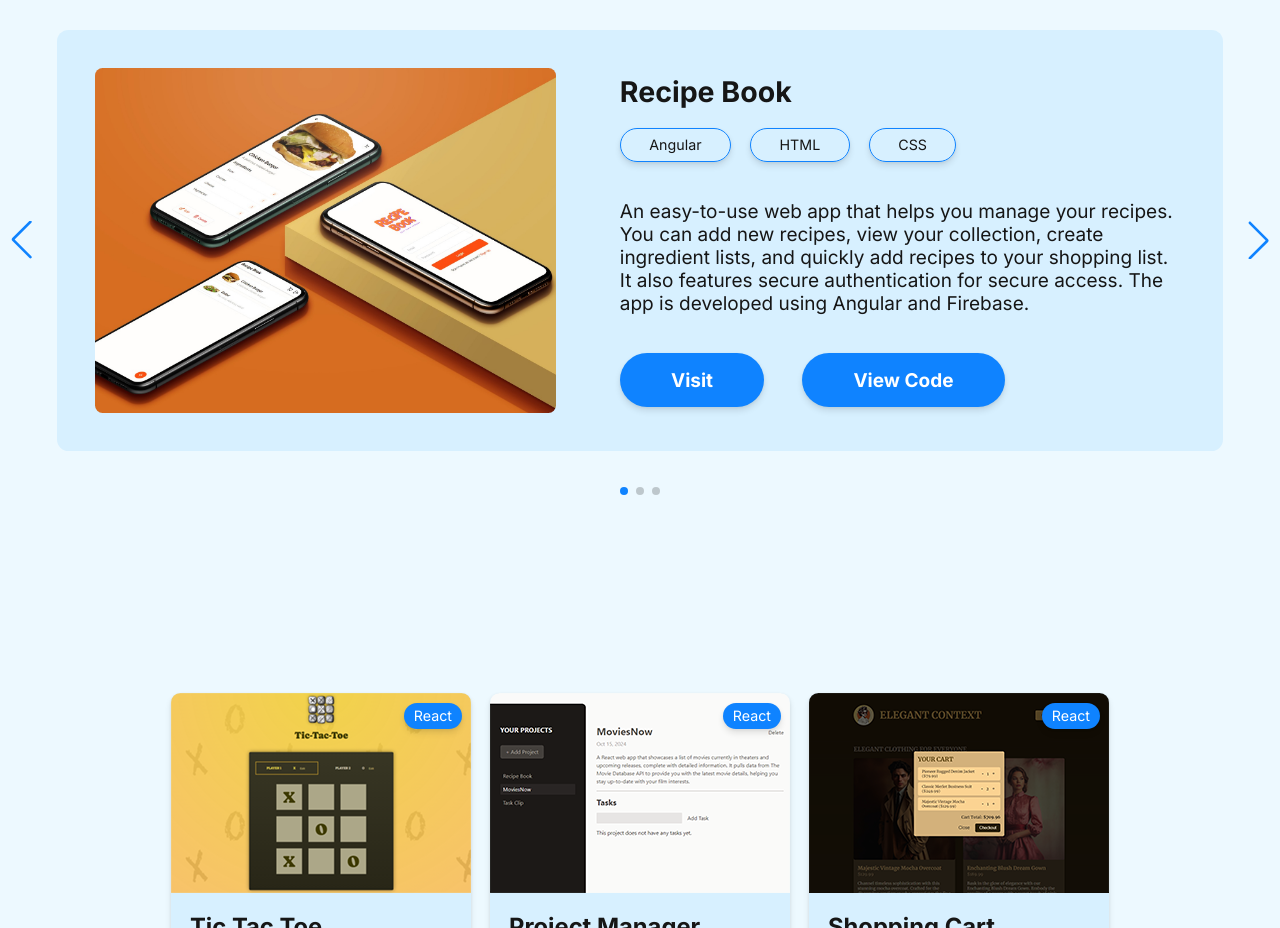
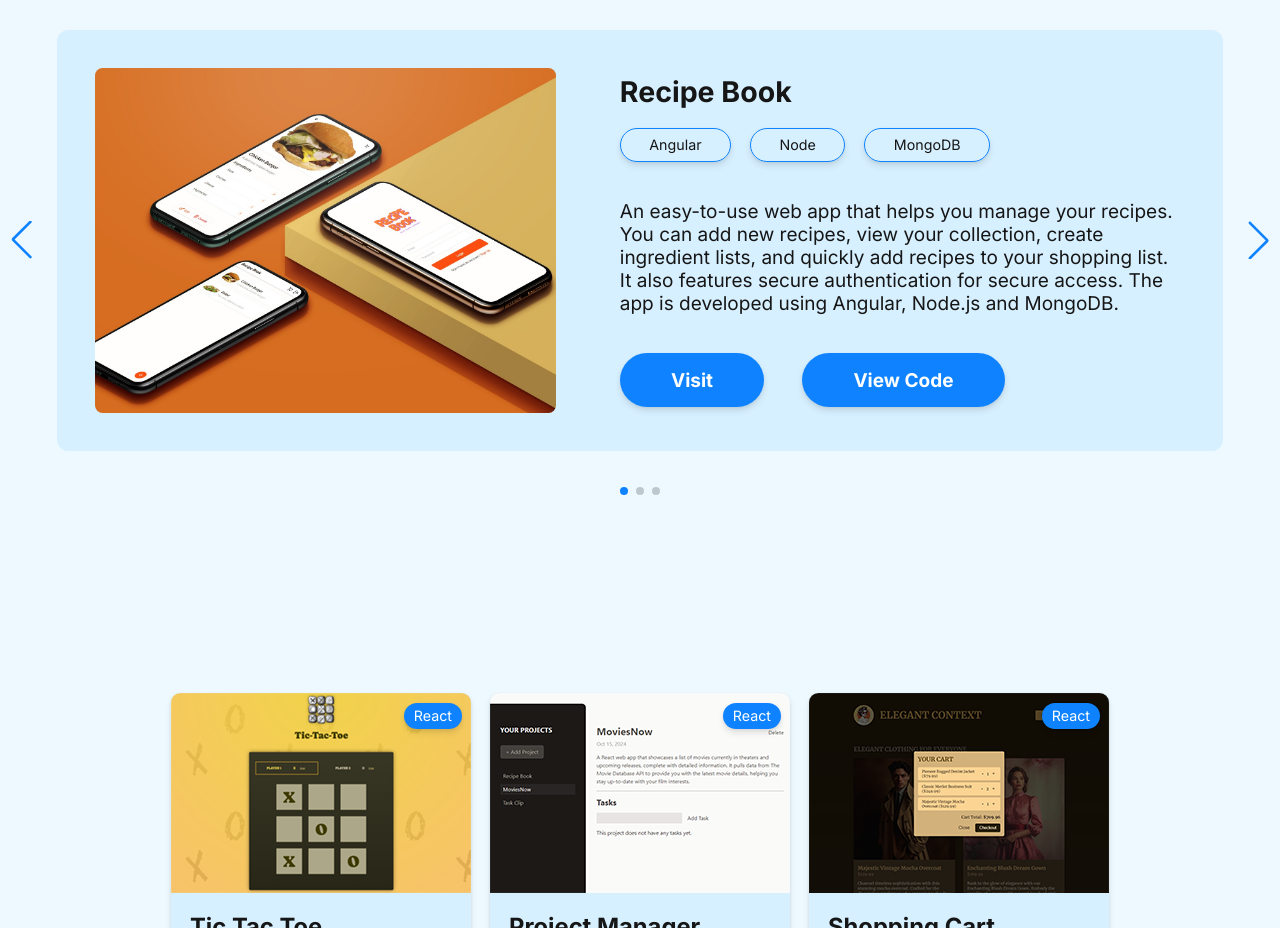
Before and after one commit to imPrafull/portfolio, a React (Create React App) app: page / in a window 1280 px wide. Shown: the part 2700-3628 px from the top of the page. Built offline with nearby package versions, Linux system fonts and the light colour scheme.

Commit message:
Project updates

```diff
--- a/src/components/About.js
+++ b/src/components/About.js
@@ -16,7 +16,7 @@ export default function About() {
             <div className={classes.container}>
                 <div className={classes.profile + ' content large'}>
                     <div className={classes['profile-pic']}>
-                        <img src={profileImg} alt='profile image' />
+                        <img src={profileImg} alt='profile' />
                     </div>
                     <div className={classes.details}>
                         <div className={classes.content}>
--- a/src/data/projects.js
+++ b/src/data/projects.js
@@ -11,10 +11,10 @@ import eventManagerImg from '../assets/projects/event-manager.png';
 export const PROJECTS = [
     {
         name: "Recipe Book",
-        description: `An easy-to-use web app that helps you manage your recipes. You can add new recipes, view your collection, create ingredient lists, and quickly add recipes to your shopping list. It also features secure authentication for secure access. The app is developed using Angular and Firebase.`,
-        skills: [ 'Angular', 'HTML', 'CSS' ],
+        description: `An easy-to-use web app that helps you manage your recipes. You can add new recipes, view your collection, create ingredient lists, and quickly add recipes to your shopping list. It also features secure authentication for secure access. The app is developed using Angular, Node.js and MongoDB.`,
+        skills: [ 'Angular', 'Node', 'MongoDB' ],
         img: recipeBookImg,
-        demoLink: 'https://recipe-and-shopping-61dca.web.app/',
+        demoLink: 'https://recipebook-ag.netlify.app/',
         githubLink: 'https://github.com/imPrafull/Recipe-Book',
     },
     {
```
Also changed, not shown: 1 other file (tests, documents, lock files or other folders).
